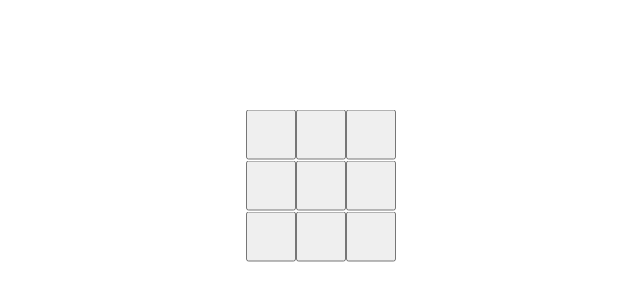
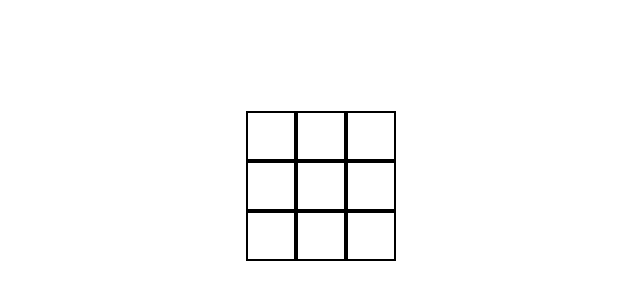
Before and after one commit to PavloIeremeiew/React-tic-tac-toe, a React (Create React App) app in the folder tic-tac-toe/: page / in a window 1280 px wide. Shown: the part 214-514 px from the top of the page, without its empty margins (319-959 px from the left). Built offline with nearby package versions, Linux system fonts and the light colour scheme.

Commit message:
style/ add style to board

```diff
--- a/tic-tac-toe/src/App.css
+++ b/tic-tac-toe/src/App.css
@@ -9,8 +9,15 @@
 .square{
   width: 50px;
   height: 50px;
+  background-color: transparent;
+  border: 2px solid #000000;
+  /*color: #007bff;*/
+  font-weight: bold;
+  font-size: large;
 }
 
-/*.board-row{
-
-}*/
+.board-row{
+  display: flex;
+  justify-content: center;
+  align-items: center;
+}
--- a/tic-tac-toe/src/components/Square.jsx
+++ b/tic-tac-toe/src/components/Square.jsx
@@ -1,5 +1,6 @@
 function Square({ value, onClick }) {
-  return <button className="square" onClick={onClick}>{value} </button>;
+  const buttonColor = value==="x"? "#df1515" : value==="o"? "#007bff" :"#000000";
+  return <button style={{ color: buttonColor }} className="square" onClick={onClick}>{value} </button>;
 }
 
 export default Square;
```
